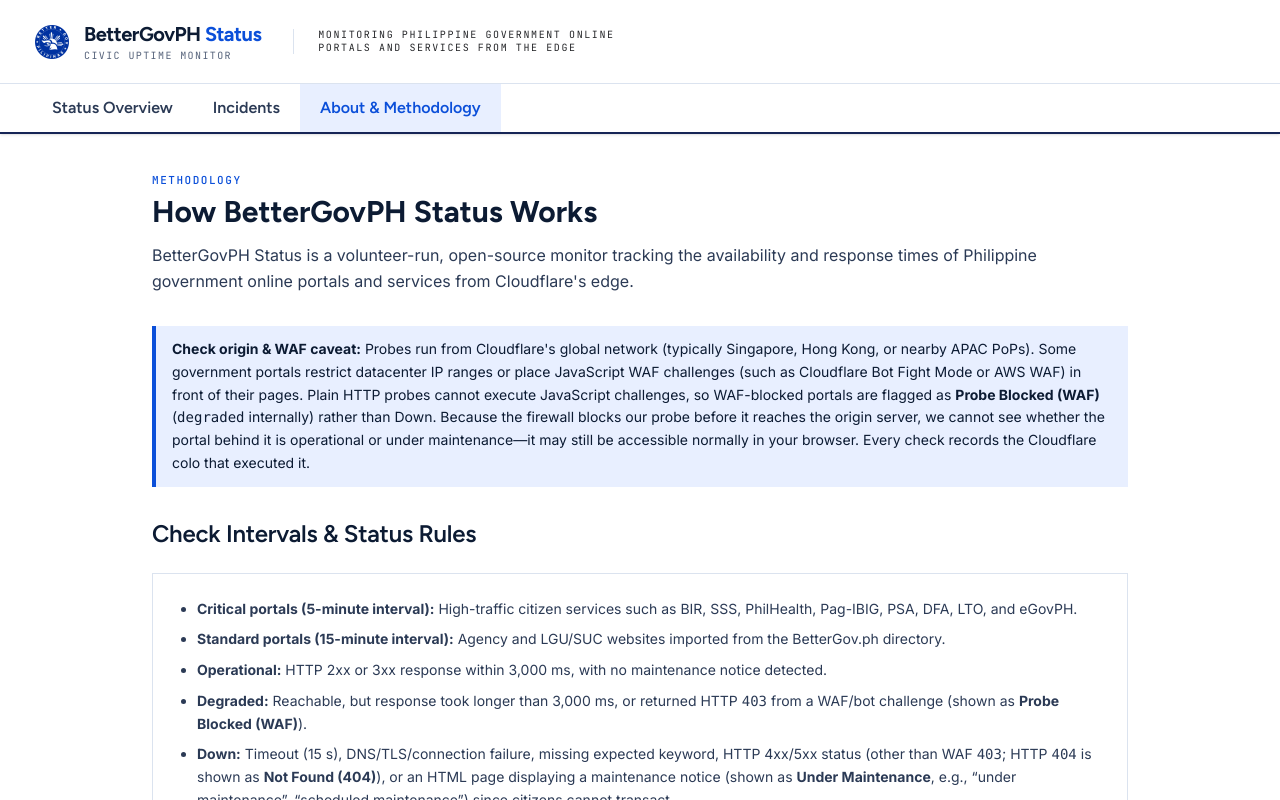
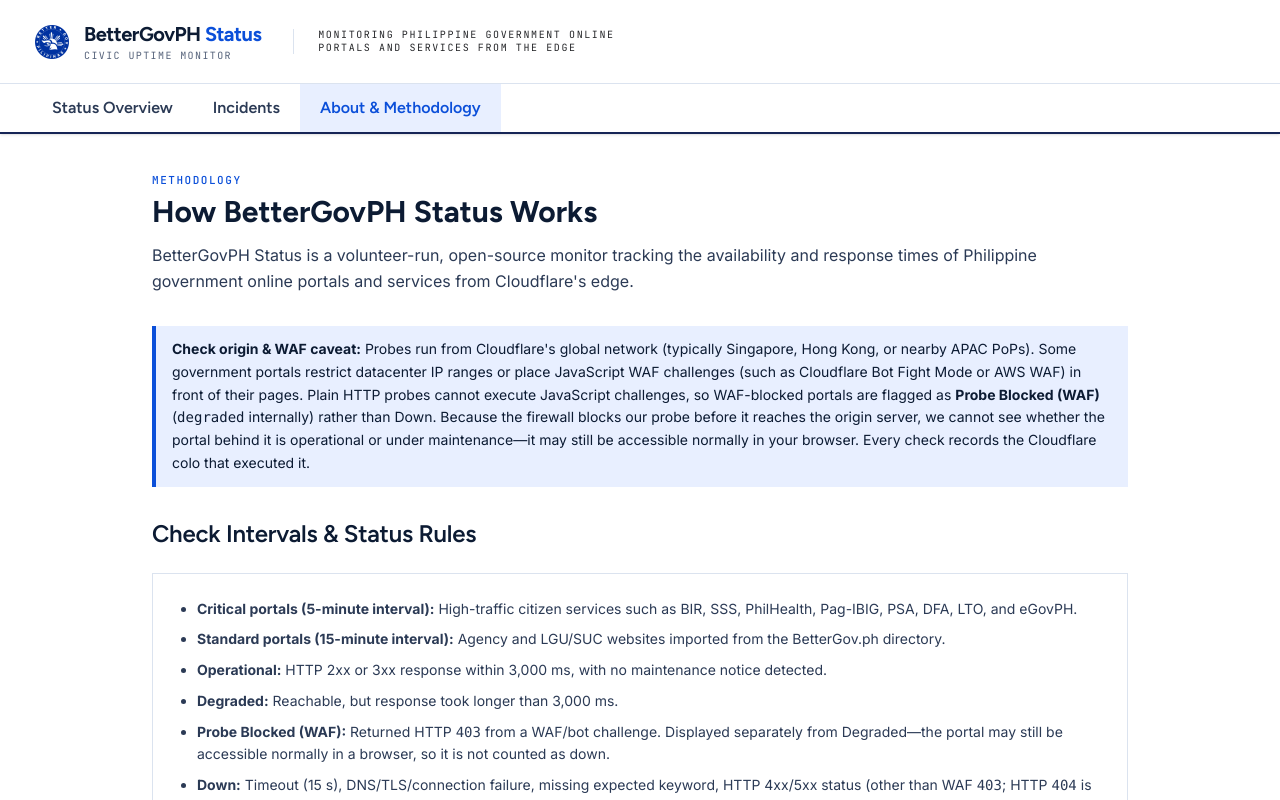
Before and after one commit to thefullstackpartner/bettergovph-status, a React (Vite) app: page /about in a window 1280 px wide. Shown: the top 800 px of the page. Built offline with nearby package versions, Linux system fonts and the light colour scheme.

Commit message:
docs(about): separate Probe Blocked (WAF) from Degraded

```diff
--- a/src/pages/about/index.tsx
+++ b/src/pages/about/index.tsx
@@ -59,8 +59,13 @@ const AboutPage: FC = () => {
             </li>
             <li>
               <strong>Degraded:</strong> Reachable, but response took longer
-              than 3,000 ms, or returned HTTP <code>403</code> from a WAF/bot
-              challenge (shown as <strong>Probe Blocked (WAF)</strong>).
+              than 3,000 ms.
+            </li>
+            <li>
+              <strong>Probe Blocked (WAF):</strong> Returned HTTP{' '}
+              <code>403</code> from a WAF/bot challenge. Displayed separately
+              from Degraded—the portal may still be accessible normally in a
+              browser, so it is not counted as down.
             </li>
             <li>
               <strong>Down:</strong> Timeout (15 s), DNS/TLS/connection failure,
```
